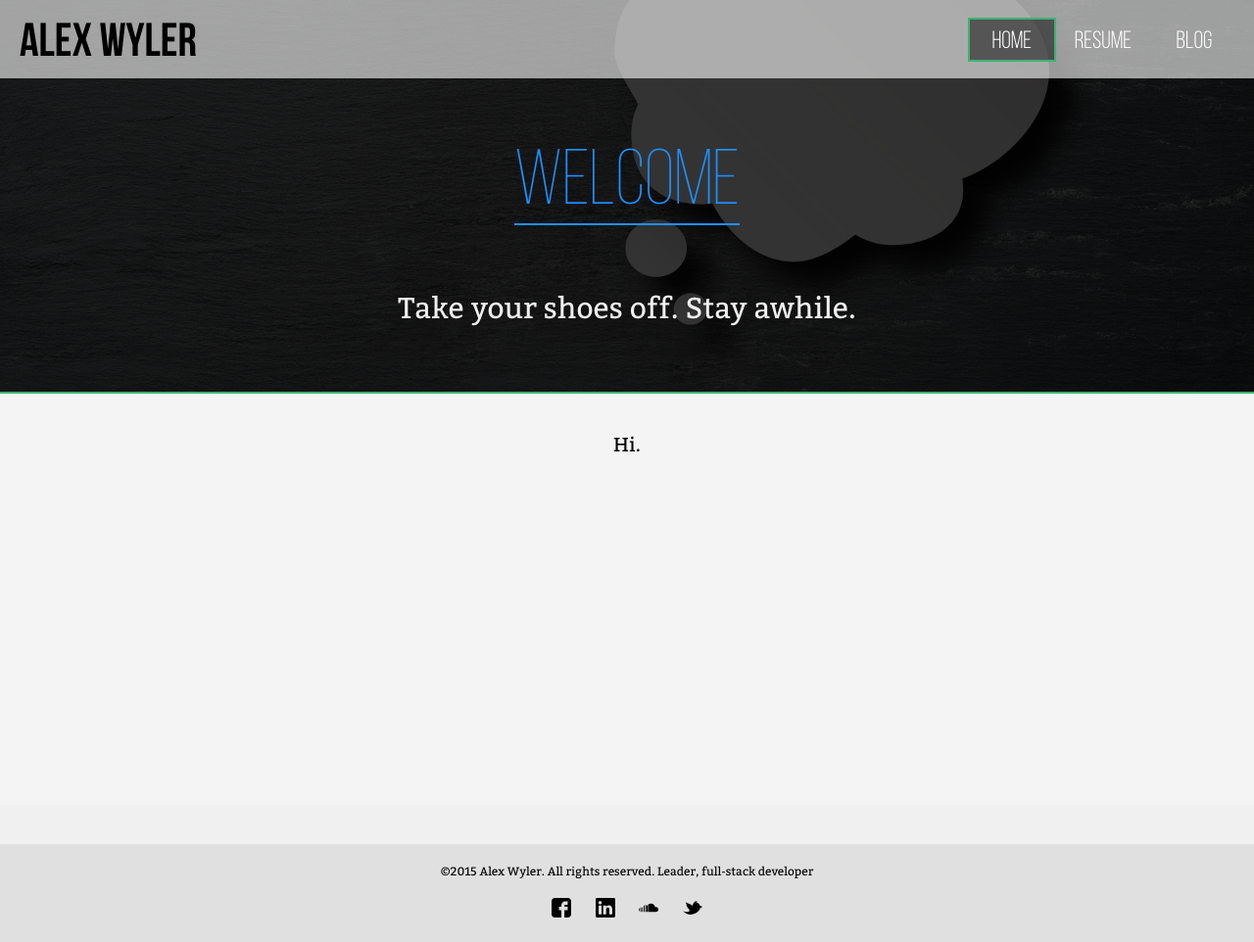
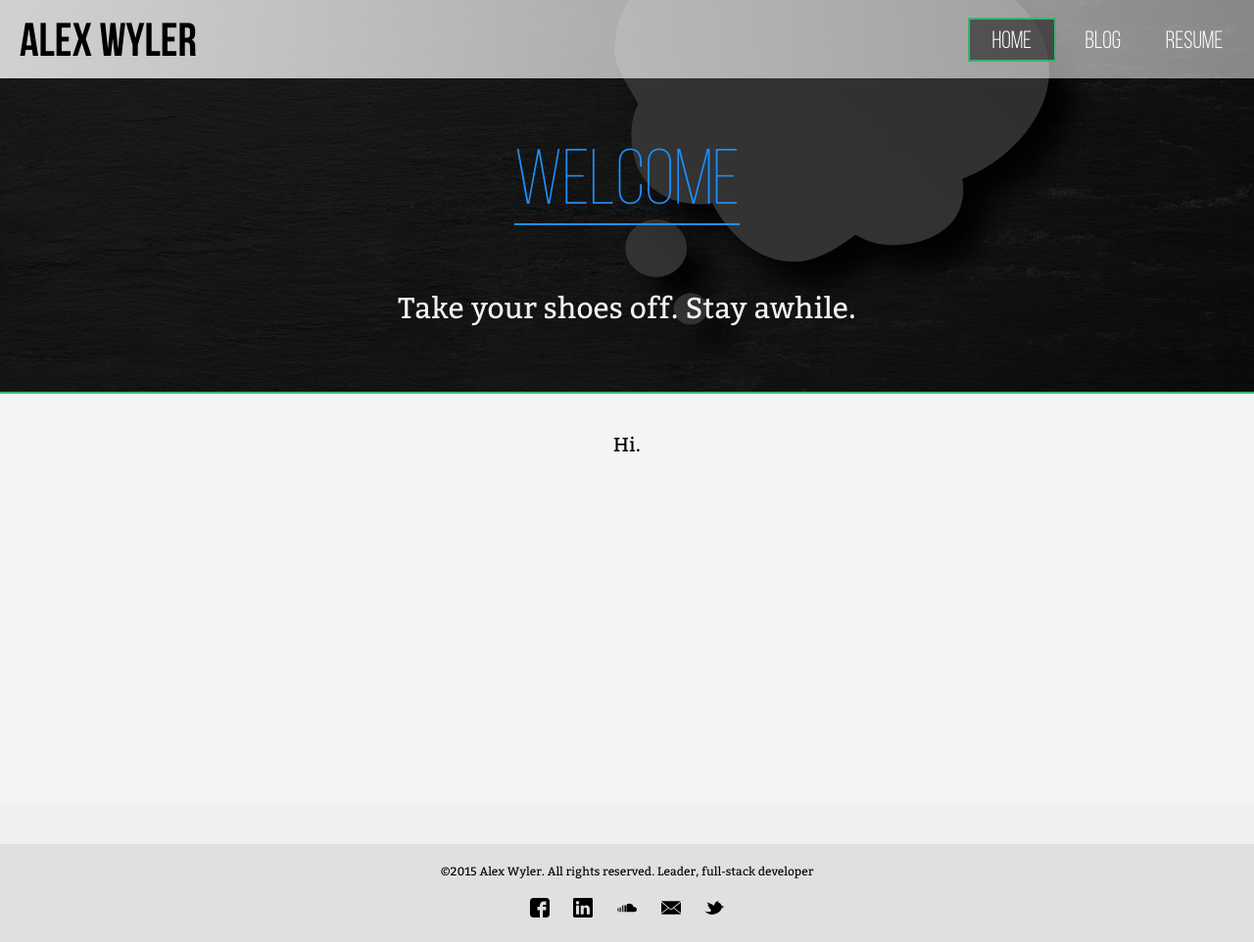
Before and after one commit to alexwyler/alexwyler.com, a Django app: page / in a window 1280 px wide. Shown: the whole page at 98% size. Run offline with Django 3.2, Linux system fonts and the light colour scheme; some libraries are stand-ins or nearby versions.

Commit message:
add email, nav gradient

```diff
--- a/alexwylercom/static/css/main.css
+++ b/alexwylercom/static/css/main.css
@@ -16,62 +16,62 @@ ul { padding: 0; }
 @media -sass-debug-info{filename{font-family:file\:\/\/\/Users\/alexwyler\/alexwyler\.com\/alexwylercom\/static\/css\/main\.scss}line{font-family:\0000362}}
 figure { margin: 0; }
 
-@media -sass-debug-info{filename{font-family:file\:\/\/\/Users\/alexwyler\/alexwyler\.com\/alexwylercom\/static\/css\/main\.scss}line{font-family:\0000366}}
+@media -sass-debug-info{filename{font-family:file\:\/\/\/Users\/alexwyler\/alexwyler\.com\/alexwylercom\/static\/css\/main\.scss}line{font-family:\0000367}}
 .nav, .nav-backdrop { font-family: Bebas-Neue-Book; position: absolute; top: 0; width: 100%; height: 80px; }
 
-@media -sass-debug-info{filename{font-family:file\:\/\/\/Users\/alexwyler\/alexwyler\.com\/alexwylercom\/static\/css\/main\.scss}line{font-family:\0000375}}
-.nav { z-index: 20; color: white; min-width: 570px; background-color: rgba(255, 255, 255, 0.6); }
-@media -sass-debug-info{filename{font-family:file\:\/\/\/Users\/alexwyler\/alexwyler\.com\/alexwylercom\/static\/css\/main\.scss}line{font-family:\0000381}}
+@media -sass-debug-info{filename{font-family:file\:\/\/\/Users\/alexwyler\/alexwyler\.com\/alexwylercom\/static\/css\/main\.scss}line{font-family:\0000376}}
+.nav { z-index: 20; color: white; min-width: 570px; background: -webkit-linear-gradient(left, rgba(255, 255, 255, 0.8), rgba(255, 255, 255, 0.6)); /* For Safari 5.1 to 6.0 */ background: -o-linear-gradient(right, rgba(255, 255, 255, 0.8), rgba(255, 255, 255, 0.6)); /* For Opera 11.1 to 12.0 */ background: -moz-linear-gradient(right, rgba(255, 255, 255, 0.8), rgba(255, 255, 255, 0.6)); /* For Firefox 3.6 to 15 */ background: linear-gradient(to right, rgba(255, 255, 255, 0.8), rgba(255, 255, 255, 0.5)); /* Standard syntax */ }
+@media -sass-debug-info{filename{font-family:file\:\/\/\/Users\/alexwyler\/alexwyler\.com\/alexwylercom\/static\/css\/main\.scss}line{font-family:\0000385}}
 .nav .title { margin: 0 16px 0 20px; float: left; font-family: Bebas-Neue-Bold; font-size: 48px; padding: 21px 0; color: black; }
 
-@media -sass-debug-info{filename{font-family:file\:\/\/\/Users\/alexwyler\/alexwyler\.com\/alexwylercom\/static\/css\/main\.scss}line{font-family:\0000392}}
+@media -sass-debug-info{filename{font-family:file\:\/\/\/Users\/alexwyler\/alexwyler\.com\/alexwylercom\/static\/css\/main\.scss}line{font-family:\0000395}}
 .nav .links { margin: 0 16px 0 16px; float: right; padding: 18px 0; }
 
-@media -sass-debug-info{filename{font-family:file\:\/\/\/Users\/alexwyler\/alexwyler\.com\/alexwylercom\/static\/css\/main\.scss}line{font-family:\0000398}}
+@media -sass-debug-info{filename{font-family:file\:\/\/\/Users\/alexwyler\/alexwyler\.com\/alexwylercom\/static\/css\/main\.scss}line{font-family:\00003101}}
 .nav .links ul { position: relative; float: right; margin: 0 auto; display: inline-block; overflow-x: auto; list-style-type: none; }
-@media -sass-debug-info{filename{font-family:file\:\/\/\/Users\/alexwyler\/alexwyler\.com\/alexwylercom\/static\/css\/main\.scss}line{font-family:\00003106}}
+@media -sass-debug-info{filename{font-family:file\:\/\/\/Users\/alexwyler\/alexwyler\.com\/alexwylercom\/static\/css\/main\.scss}line{font-family:\00003109}}
 .nav .links ul li { font-size: 25px; display: inline-block; width: 90px; text-align: center; padding: 10px 0 6px 0; }
-@media -sass-debug-info{filename{font-family:file\:\/\/\/Users\/alexwyler\/alexwyler\.com\/alexwylercom\/static\/css\/main\.scss}line{font-family:\00003114}}
+@media -sass-debug-info{filename{font-family:file\:\/\/\/Users\/alexwyler\/alexwyler\.com\/alexwylercom\/static\/css\/main\.scss}line{font-family:\00003117}}
 .nav .links ul li:hover { color: #000000; }
-@media -sass-debug-info{filename{font-family:file\:\/\/\/Users\/alexwyler\/alexwyler\.com\/alexwylercom\/static\/css\/main\.scss}line{font-family:\00003118}}
+@media -sass-debug-info{filename{font-family:file\:\/\/\/Users\/alexwyler\/alexwyler\.com\/alexwylercom\/static\/css\/main\.scss}line{font-family:\00003121}}
 .nav .links ul li.selected:hover { color: white; }
-@media -sass-debug-info{filename{font-family:file\:\/\/\/Users\/alexwyler\/alexwyler\.com\/alexwylercom\/static\/css\/main\.scss}line{font-family:\00003122}}
+@media -sass-debug-info{filename{font-family:file\:\/\/\/Users\/alexwyler\/alexwyler\.com\/alexwylercom\/static\/css\/main\.scss}line{font-family:\00003125}}
 .nav .links ul li.selected { width: 86px; border: 2px solid #3CB371; background-color: rgba(0, 0, 0, 0.5); }
 
-@media -sass-debug-info{filename{font-family:file\:\/\/\/Users\/alexwyler\/alexwyler\.com\/alexwylercom\/static\/css\/main\.scss}line{font-family:\00003130}}
+@media -sass-debug-info{filename{font-family:file\:\/\/\/Users\/alexwyler\/alexwyler\.com\/alexwylercom\/static\/css\/main\.scss}line{font-family:\00003133}}
 .top-section-image, .top-section-content { position: absolute; top: 0; width: 100%; overflow: hidden; }
 
-@media -sass-debug-info{filename{font-family:file\:\/\/\/Users\/alexwyler\/alexwyler\.com\/alexwylercom\/static\/css\/main\.scss}line{font-family:\00003137}}
+@media -sass-debug-info{filename{font-family:file\:\/\/\/Users\/alexwyler\/alexwyler\.com\/alexwylercom\/static\/css\/main\.scss}line{font-family:\00003140}}
 .top-section-image { z-index: 0; margin-top: -140px; height: 540px; background-size: cover; background-repeat: no-repeat; background-image: url("/static/images/thought1.jpg"); }
 
-@media -sass-debug-info{filename{font-family:file\:\/\/\/Users\/alexwyler\/alexwyler\.com\/alexwylercom\/static\/css\/main\.scss}line{font-family:\00003146}}
+@media -sass-debug-info{filename{font-family:file\:\/\/\/Users\/alexwyler\/alexwyler\.com\/alexwylercom\/static\/css\/main\.scss}line{font-family:\00003149}}
 .top-section-content { z-index: 1; background-color: rgba(0, 0, 0, 0.8); padding-top: 80px; height: 320px; text-align: center; -webkit-animation: fadein 3s; /* Safari, Chrome and Opera > 12.1 */ -moz-animation: fadein 3s; /* Firefox < 16 */ -ms-animation: fadein 3s; /* Internet Explorer */ -o-animation: fadein 3s; /* Opera < 12.1 */ animation: fadein 3s; }
-@media -sass-debug-info{filename{font-family:file\:\/\/\/Users\/alexwyler\/alexwyler\.com\/alexwylercom\/static\/css\/main\.scss}line{font-family:\00003159}}
+@media -sass-debug-info{filename{font-family:file\:\/\/\/Users\/alexwyler\/alexwyler\.com\/alexwylercom\/static\/css\/main\.scss}line{font-family:\00003162}}
 .top-section-content .header { color: #1E90FF; margin: 68px 0; font-family: Bebas-Neue-Light; font-size: 80px; }
-@media -sass-debug-info{filename{font-family:file\:\/\/\/Users\/alexwyler\/alexwyler\.com\/alexwylercom\/static\/css\/main\.scss}line{font-family:\00003165}}
+@media -sass-debug-info{filename{font-family:file\:\/\/\/Users\/alexwyler\/alexwyler\.com\/alexwylercom\/static\/css\/main\.scss}line{font-family:\00003168}}
 .top-section-content .header span { border-bottom: 2px solid #1E90FF; }
-@media -sass-debug-info{filename{font-family:file\:\/\/\/Users\/alexwyler\/alexwyler\.com\/alexwylercom\/static\/css\/main\.scss}line{font-family:\00003170}}
+@media -sass-debug-info{filename{font-family:file\:\/\/\/Users\/alexwyler\/alexwyler\.com\/alexwylercom\/static\/css\/main\.scss}line{font-family:\00003173}}
 .top-section-content .subtitle { font-size: 30px; }
 
-@media -sass-debug-info{filename{font-family:file\:\/\/\/Users\/alexwyler\/alexwyler\.com\/alexwylercom\/static\/css\/main\.scss}line{font-family:\00003176}}
+@media -sass-debug-info{filename{font-family:file\:\/\/\/Users\/alexwyler\/alexwyler\.com\/alexwylercom\/static\/css\/main\.scss}line{font-family:\00003179}}
 .main-container { margin-top: 400px; background-color: #f4f4f4; min-height: 340px; border-top: 2px solid #3CB371; color: black; padding: 40px; }
-@media -sass-debug-info{filename{font-family:file\:\/\/\/Users\/alexwyler\/alexwyler\.com\/alexwylercom\/static\/css\/main\.scss}line{font-family:\00003184}}
+@media -sass-debug-info{filename{font-family:file\:\/\/\/Users\/alexwyler\/alexwyler\.com\/alexwylercom\/static\/css\/main\.scss}line{font-family:\00003187}}
 .main-container .content { max-width: 68em; margin-left: auto; margin-right: auto; padding: 0 20px; text-align: center; }
 
-@media -sass-debug-info{filename{font-family:file\:\/\/\/Users\/alexwyler\/alexwyler\.com\/alexwylercom\/static\/css\/main\.scss}line{font-family:\00003194}}
+@media -sass-debug-info{filename{font-family:file\:\/\/\/Users\/alexwyler\/alexwyler\.com\/alexwylercom\/static\/css\/main\.scss}line{font-family:\00003197}}
 .footer { color: black; height: 60px; border-top: 40px solid #f0f0f0; background-color: #e0e0e0; text-align: center; padding: 20px; }
-@media -sass-debug-info{filename{font-family:file\:\/\/\/Users\/alexwyler\/alexwyler\.com\/alexwylercom\/static\/css\/main\.scss}line{font-family:\00003202}}
+@media -sass-debug-info{filename{font-family:file\:\/\/\/Users\/alexwyler\/alexwyler\.com\/alexwylercom\/static\/css\/main\.scss}line{font-family:\00003205}}
 .footer .copyright { font-size: 12px; font-weight: light; }
-@media -sass-debug-info{filename{font-family:file\:\/\/\/Users\/alexwyler\/alexwyler\.com\/alexwylercom\/static\/css\/main\.scss}line{font-family:\00003208}}
+@media -sass-debug-info{filename{font-family:file\:\/\/\/Users\/alexwyler\/alexwyler\.com\/alexwylercom\/static\/css\/main\.scss}line{font-family:\00003211}}
 .footer .social-container ul { display: inline-block; list-style-type: none; }
-@media -sass-debug-info{filename{font-family:file\:\/\/\/Users\/alexwyler\/alexwyler\.com\/alexwylercom\/static\/css\/main\.scss}line{font-family:\00003212}}
+@media -sass-debug-info{filename{font-family:file\:\/\/\/Users\/alexwyler\/alexwyler\.com\/alexwylercom\/static\/css\/main\.scss}line{font-family:\00003215}}
 .footer .social-container ul li { font-size: 25px; display: inline-block; width: 40px; height: 20px; text-align: center; border-radius: 7px; }
-@media -sass-debug-info{filename{font-family:file\:\/\/\/Users\/alexwyler\/alexwyler\.com\/alexwylercom\/static\/css\/main\.scss}line{font-family:\00003220}}
+@media -sass-debug-info{filename{font-family:file\:\/\/\/Users\/alexwyler\/alexwyler\.com\/alexwylercom\/static\/css\/main\.scss}line{font-family:\00003223}}
 .footer .social-container ul li img { width: 20px; height: 20px; }
-@media -sass-debug-info{filename{font-family:file\:\/\/\/Users\/alexwyler\/alexwyler\.com\/alexwylercom\/static\/css\/main\.scss}line{font-family:\00003226}}
+@media -sass-debug-info{filename{font-family:file\:\/\/\/Users\/alexwyler\/alexwyler\.com\/alexwylercom\/static\/css\/main\.scss}line{font-family:\00003229}}
 .footer .social-container ul li:hover { opacity: .5; }
 
-@media -sass-debug-info{filename{font-family:file\:\/\/\/Users\/alexwyler\/alexwyler\.com\/alexwylercom\/static\/css\/main\.scss}line{font-family:\00003236}}
+@media -sass-debug-info{filename{font-family:file\:\/\/\/Users\/alexwyler\/alexwyler\.com\/alexwylercom\/static\/css\/main\.scss}line{font-family:\00003239}}
 .content .medium-embed-container { display: inline-block; }
 
 /*# sourceMappingURL=main.css.map */
--- a/alexwylercom/static/css/main.scss
+++ b/alexwylercom/static/css/main.scss
@@ -63,6 +63,7 @@ figure {
 	margin: 0;
 }
 
+// Nav bar
 .nav, .nav-backdrop {
 	font-family: Bebas-Neue-Book;
 	position: absolute;
@@ -76,7 +77,10 @@ figure {
 	z-index: 20;
 	color: white;
 	min-width: 570px;
-	background-color: rgba(255, 255, 255, 0.6);
+  	background: -webkit-linear-gradient(left, rgba(255, 255, 255, 0.8), rgba(255, 255, 255, 0.6)); /* For Safari 5.1 to 6.0 */
+  	background: -o-linear-gradient(right, rgba(255, 255, 255, 0.8), rgba(255, 255, 255, 0.6)); /* For Opera 11.1 to 12.0 */
+  	background: -moz-linear-gradient(right, rgba(255, 255, 255, 0.8), rgba(255, 255, 255, 0.6)); /* For Firefox 3.6 to 15 */
+  	background: linear-gradient(to right, rgba(255, 255, 255, 0.8), rgba(255, 255, 255, 0.5)); /* Standard syntax */
 
 	.title {
 		margin: 0 $margin 0 $big_margin;
@@ -88,7 +92,6 @@ figure {
 	}
 }
 
-// Nav bar
 .nav .links {
 	margin: 0 $margin 0 $margin;
 	float: right;
--- a/alexwylercom/static/html/chrome.html
+++ b/alexwylercom/static/html/chrome.html
@@ -7,11 +7,11 @@
 			<li ui-sref="home" ng-class="{ selected: 'home' == $resolves.navItem }">
 				Home
 			</li>
+			<li ui-sref="blog" ng-class="{ selected: 'blog' == $resolves.navItem }">
+				Blog
+			</li>
 			<li ui-sref="resume" ng-class="{ selected: 'resume' == $resolves.navItem }">
 				Resume
-			</li>
-			<li ui-sref="blog" ng-class="{ selected: 'blog' == $resolves.navItem }">
-				Blog
 			</li>
 		</ul>
 	</div>
@@ -36,22 +36,27 @@
 		<ul>
 			<li>
 				<a href="https://facebook.com/xela">
-					<img src="/static/images/facebook29.svg">
+					<img src="/static/images/facebook29.svg" alt="Facebook" />
 				</a>
 			</li>
 			<li>
 				<a href="https://www.linkedin.com/in/alexwyler">
-					<img src="/static/images/linkedin12.svg">
+					<img src="/static/images/linkedin12.svg" alt="Linkedin"/>
 				</a>
 			</li>
 			<li>
 				<a href="https://soundcloud.com/grraffe">
-					<img src="/static/images/soundcloud4.svg">
+					<img src="/static/images/soundcloud4.svg" alt="Soundcloud"/>
+				</a>
+			</li>
+			<li>
+				<a href="mailto:alex.s.wyler@gmail.com">
+					<img src="/static/images/email103.svg" alt="Email"/>
 				</a>
 			</li>
 			<li>
 				<a href="https://twitter.com/alexwyler">
-					<img src="/static/images/twitter21.svg">
+					<img src="/static/images/twitter21.svg" alt="Twitter"/>
 				</a>
 			</li>
 		</ul>
```
Also changed, not shown: alexwylercom/static/images/email103.svg (added).
